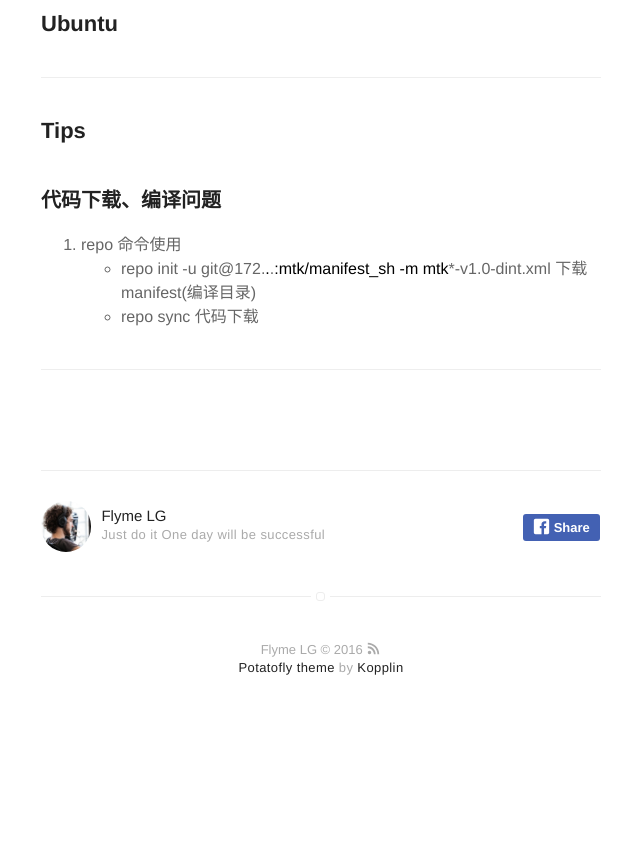
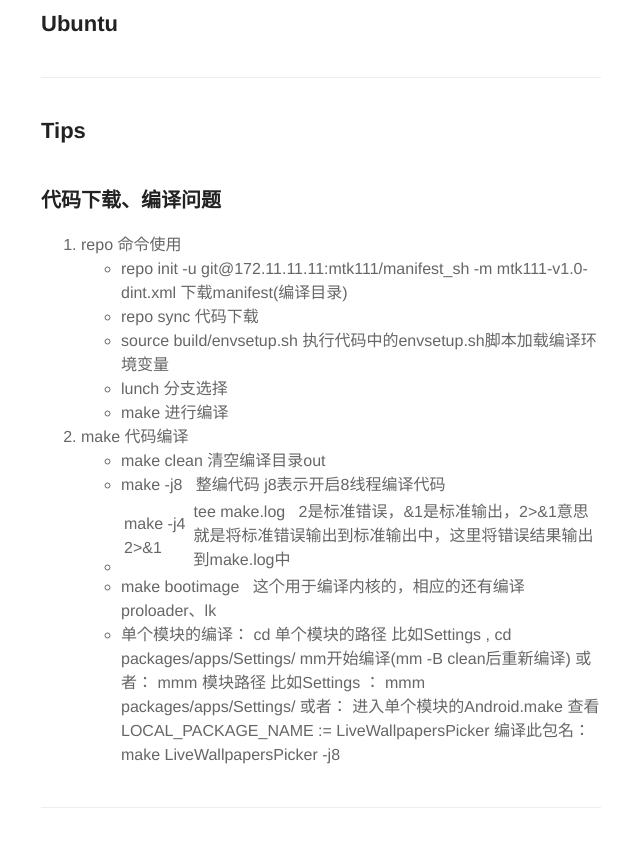
Before and after one commit to potatofly/potatofly.github.io, a Jekyll site: the page built from _posts/2016-10-21-note.md, in a window 1280 px wide and 900 px high, scrolled down 1825 px. Shown: the top 847 px of the window, without its empty margins (319-959 px from the left). Built offline with Jekyll 4.4.1, drawn with Linux system fonts in a browser that asks for light colours; before the commit the page ends 2564 px from its top, so only the background shows below that.

Commit message:
Update 2016-10-21-note.md

```diff
--- a/_posts/2016-10-21-note.md
+++ b/_posts/2016-10-21-note.md
@@ -72,8 +72,19 @@ description: 整理的一些常用工具及技巧
 
 ### 代码下载、编译问题
 1. repo 命令使用
- * repo init -u git@172.**.**.**:mtk****/manifest_sh -m  mtk***-v1.0-dint.xml   下载manifest(编译目录)
+ * repo init -u git@172.11.11.11:mtk111/manifest_sh -m  mtk111-v1.0-dint.xml   下载manifest(编译目录)
  * repo sync   代码下载
+ * source build/envsetup.sh   执行代码中的envsetup.sh脚本加载编译环境变量
+ * lunch   分支选择
+ * make   进行编译
+2. make 代码编译
+ * make clean  清空编译目录out
+ * make -j8    整编代码  j8表示开启8线程编译代码
+ * make -j4 2>&1 | tee make.log    2是标准错误，&1是标准输出，2>&1意思就是将标准错误输出到标准输出中，这里将错误结果输出到make.log中
+ * make bootimage   这个用于编译内核的，相应的还有编译proloader、lk
+ * 单个模块的编译：  cd 单个模块的路径  比如Settings , cd packages/apps/Settings/    mm开始编译(mm -B  clean后重新编译)
+    或者：    mmm 模块路径  比如Settings ： mmm packages/apps/Settings/
+    或者：  进入单个模块的Android.make  查看LOCAL_PACKAGE_NAME := LiveWallpapersPicker  编译此包名：make LiveWallpapersPicker -j8
 
 
 
```
